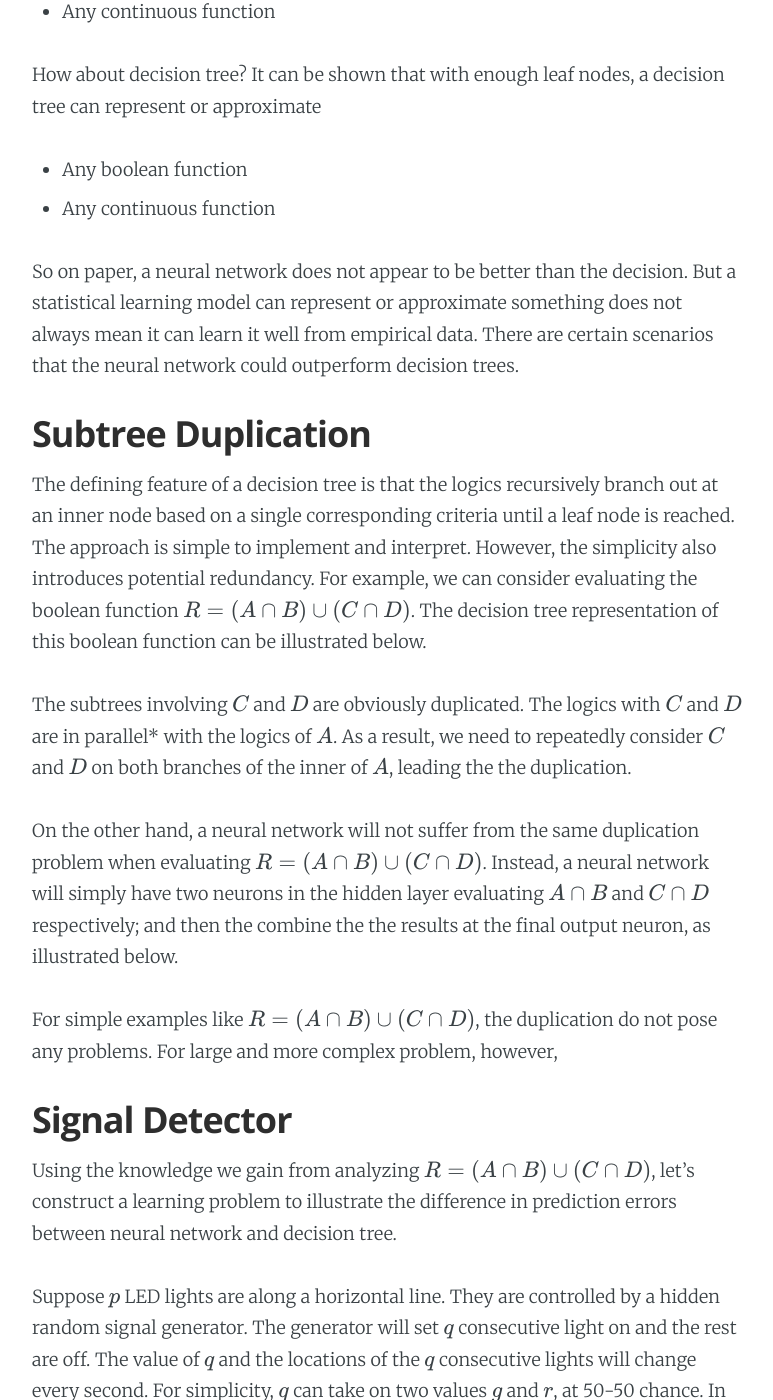
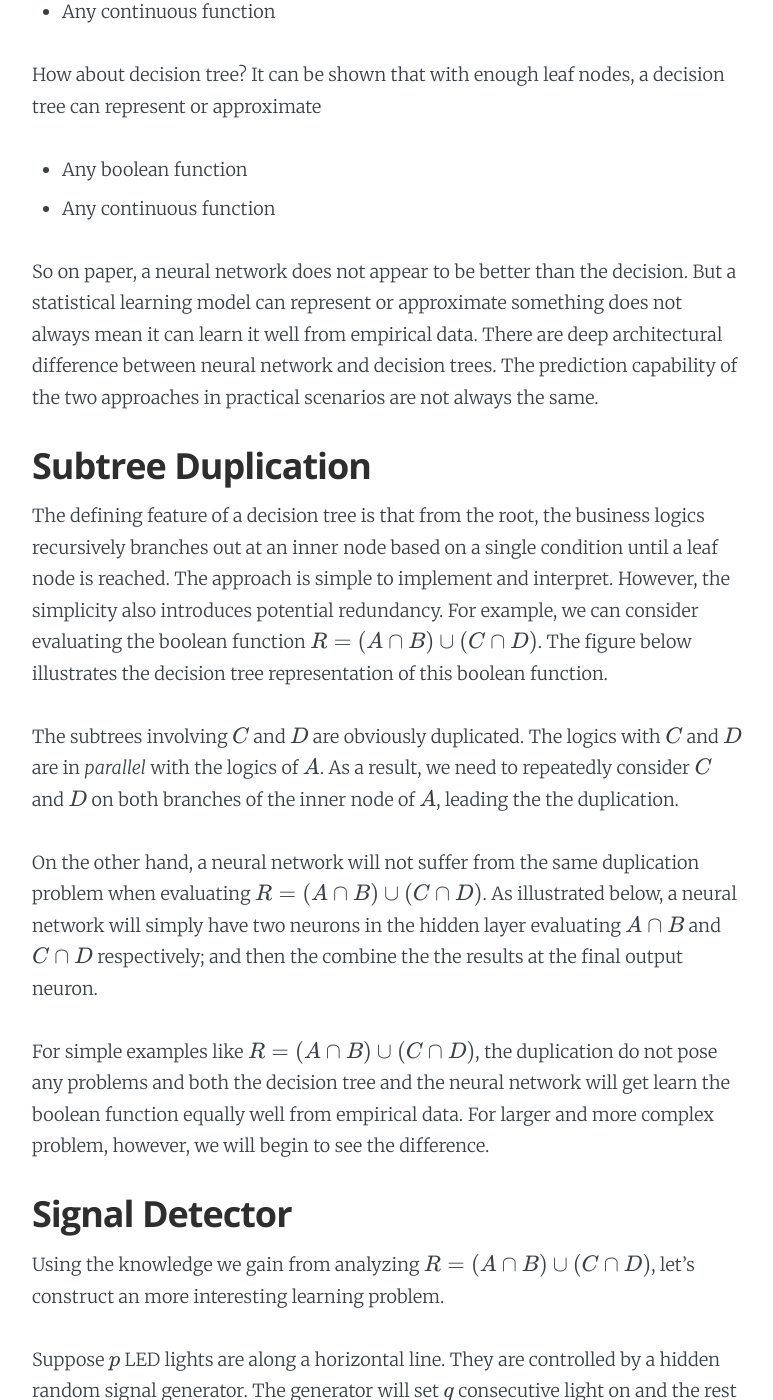
Before and after one commit to rotationsymmetry/rotationsymmetry.github.io, a Jekyll site: the page built from _posts/2015-07-18-neural-network-decision-tree.md, in a window 1280 px wide and 1400 px high, scrolled down 547 px. Shown: the whole window, without its empty margins (253-1026 px from the left). Built offline with Jekyll 4.4.1, drawn with Linux system fonts in a browser that asks for light colours; Markdown is read by kramdown in place of the engine named in the settings; formulas are drawn with MathJax 3; comment, search, counter and statistics services are not loaded; some of the changed text lies outside the part shown.

Commit message:
Update 2015-07-18-neural-network-decision-tree.md

```diff
--- a/_posts/2015-07-18-neural-network-decision-tree.md
+++ b/_posts/2015-07-18-neural-network-decision-tree.md
@@ -18,29 +18,29 @@
 * Any boolean function
 * Any continuous function
 
-So on paper, a neural network does not appear to be better than the decision. But a statistical learning model can represent or approximate something does not always mean it can learn it well from empirical data. There are certain scenarios that the neural network could outperform decision trees.
+So on paper, a neural network does not appear to be better than the decision. But a statistical learning model can represent or approximate something does not always mean it can learn it well from empirical data. There are deep architectural difference between neural network and decision trees. The prediction capability of the two approaches in practical scenarios are not always the same.
 
 ## Subtree Duplication
-The defining feature of a decision tree is that the logics recursively branch out at an inner node based on a single corresponding criteria until a leaf node is reached. The approach is simple to implement and interpret. However, the simplicity also introduces potential redundancy. For example, we can consider evaluating the boolean function \\(R=(A \cap B) \cup (C \cap D)\\). The decision tree representation of this boolean function can be illustrated below.
+The defining feature of a decision tree is that from the root, the business logics recursively branches out at an inner node based on a single condition until a leaf node is reached. The approach is simple to implement and interpret. However, the simplicity also introduces potential redundancy. For example, we can consider evaluating the boolean function \\(R=(A \cap B) \cup (C \cap D)\\). The figure below illustrates the decision tree representation of this boolean function.
 
-The subtrees involving \\(C\\) and \\(D\\) are obviously duplicated. The logics with \\(C\\) and \\(D\\) are in parallel* with the logics of \\(A\\). As a result, we need to repeatedly consider \\(C\\) and \\(D\\) on both branches of the inner of \\(A\\), leading the the duplication.
+The subtrees involving \\(C\\) and \\(D\\) are obviously duplicated. The logics with \\(C\\) and \\(D\\) are in *parallel* with the logics of \\(A\\). As a result, we need to repeatedly consider \\(C\\) and \\(D\\) on both branches of the inner node of \\(A\\), leading the the duplication.
 
-On the other hand, a neural network will not suffer from the same duplication problem when evaluating \\(R=(A \cap B) \cup (C \cap D)\\). Instead, a neural network will simply have two neurons in the hidden layer evaluating \\(A \cap B\\) and \\(C \cap D\\) respectively; and then the combine the the results at the final output neuron, as illustrated below.
+On the other hand, a neural network will not suffer from the same duplication problem when evaluating \\(R=(A \cap B) \cup (C \cap D)\\). As illustrated below, a neural network will simply have two neurons in the hidden layer evaluating \\(A \cap B\\) and \\(C \cap D\\) respectively; and then the combine the the results at the final output neuron.
 
 
 
-For simple examples like \\(R=(A \cap B) \cup (C \cap D)\\), the duplication do not pose any problems. For large and more complex problem, however,
+For simple examples like \\(R=(A \cap B) \cup (C \cap D)\\), the duplication do not pose any problems and both the decision tree and the neural network will get learn the boolean function equally well from empirical data. For larger and more complex problem, however, we will begin to see the difference.
 
 ## Signal Detector
-Using the knowledge we gain from analyzing \\(R=(A \cap B) \cup (C \cap D)\\), let's construct a learning problem to illustrate the difference in prediction errors between neural network and decision tree.
+Using the knowledge we gain from analyzing \\(R=(A \cap B) \cup (C \cap D)\\), let's construct an more interesting learning problem.
 
 Suppose \\(p\\) LED lights are along a horizontal line. They are controlled by a hidden random signal generator. The generator will set \\(q\\) consecutive light on and the rest are off. The value of \\(q\\) and the locations of the \\(q\\) consecutive lights will change every second. For simplicity, \\(q\\) can take on two values \\(g\\) and \\(r\\), at 50-50 chance. In addition, we can observe a beacon. With 90% probability, the beacon will be red if \\(q=r\\) and green if \\(q=g\\).
 
-The learning goal is to predict the color of the beacon with the on-off status of the \\(q\\) LED light.
+The figure below depicts a few realization of the LED lights and the beacon for \\(p=16\\), \\(r=5\\) and \\(g=3\\). The circles are the the LED lights with yellow being "on" and black being "off". The triangle is the beacon. In the last one, 5 LED's are on but the beacon is green, as the beacon matches the LED only 90% of the time.
 
-Please note the learning algorithms only have access to the color of the beacon and the on-off status of the individual lights. The learning algorithm are not aware of the mechanism that sets the lights on or off. Otherwise, the learning problem will be too easy: Simple count how many lights are on and you are done.
+The learning goal is to predict the color of the beacon with the on-off status of the \\(q\\) LED lights. Please note the learning algorithms only have access to the color of the beacon and the on-off status of the individual lights. The learning algorithm are not aware of the mechanism that sets the lights on or off. Otherwise, the learning problem will be too easy: Simple count how many lights are on and you are done.
 
-Next we training the learning algorithms. To Keep it simple, we use neural network with a single hidden layer. The number of neurons in the hidden layer is \\(p\\). The activations between layers are modeled by sigmoid functions. For decision tree, we use gini impurity as criterion for branch splitting.
+Next we training the learning algorithms. To keep it simple, we use neural network with a single hidden layer. The number of neurons in the hidden layer is \\(p\\). The activations between layers are modeled by sigmoid functions. For decision tree, we use gini impurity as criterion for branch splitting.
 
 The following table summarizes the prediction errors under various scenarios.
 
```
Also changed, not shown: other parts of _posts/2015-07-18-neural-network-decision-tree.md (+1 -1 lines).
